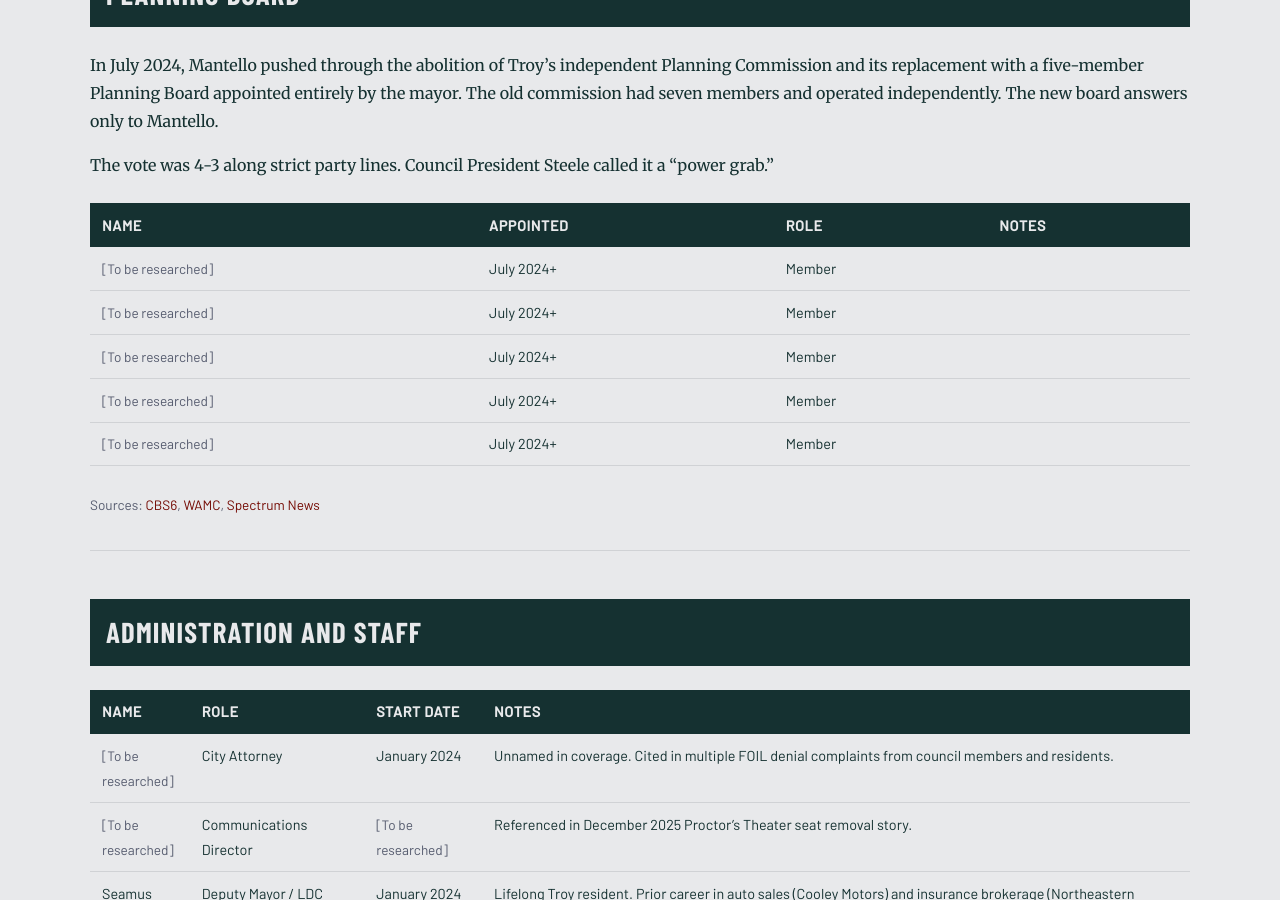
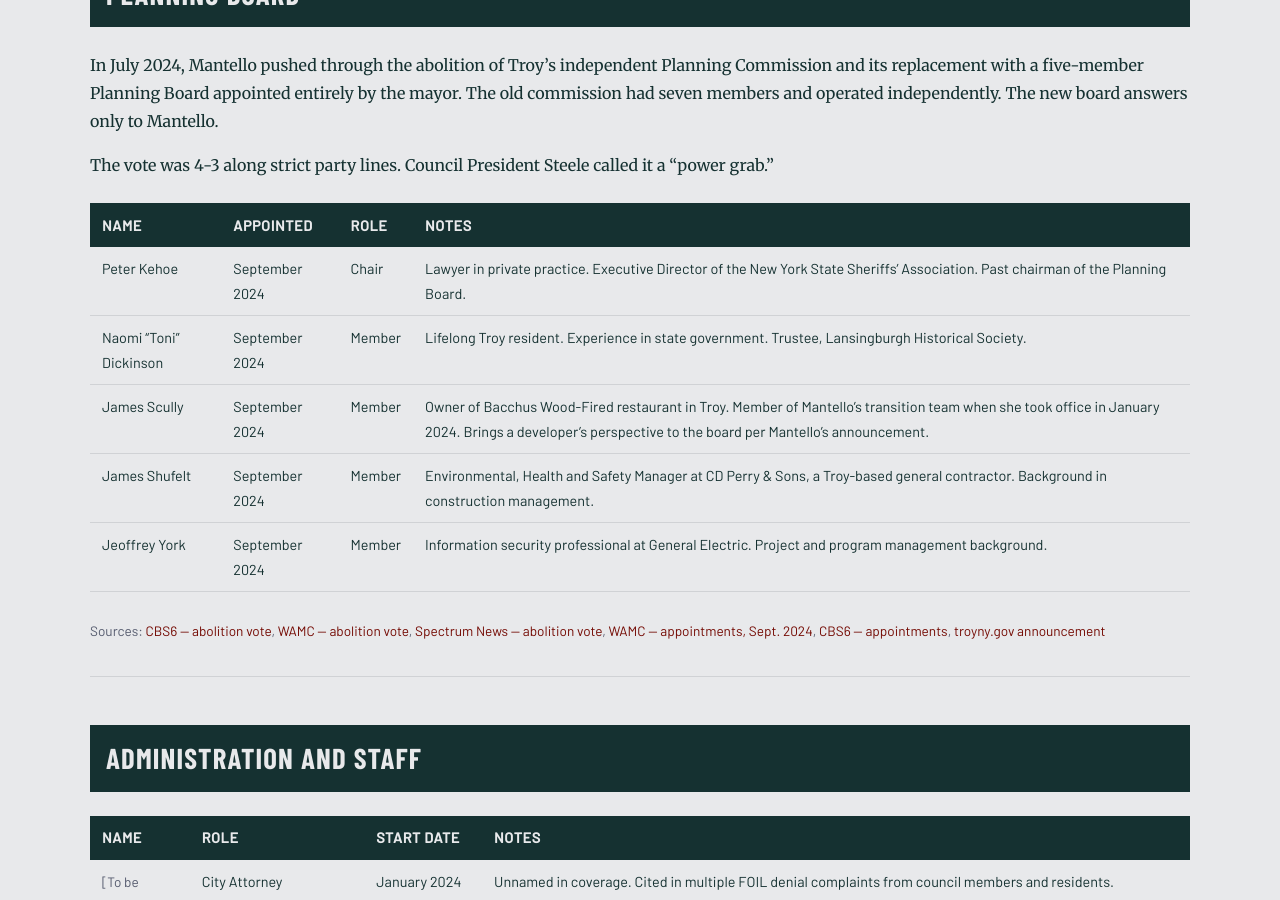
Before and after one commit to MdevitSEC/the-mantello-record, a Jekyll site: the page built from Mantello_Appointees_and_Hires.md, in a window 1280 px wide and 900 px high, scrolled down 1320 px. Built offline with Jekyll 4.4.1, drawn with Linux system fonts in a browser that asks for light colours; some web fonts are replaced; our own code applies the rules of GitHub Pages for plain Markdown files; some of the changed text lies outside the part shown.

Commit message:
Fill in all five Planning Board members with backgrounds and sources
Co-Authored-By: Claude Sonnet 4.6 <noreply@anthropic.com>

```diff
--- a/Mantello_Appointees_and_Hires.md
+++ b/Mantello_Appointees_and_Hires.md
@@ -35,13 +35,13 @@ The vote was 4-3 along strict party lines. Council President Steele called it a
 
 | Name | Appointed | Role | Notes |
 |---|---|---|---|
-| *[To be researched]* | July 2024+ | Member | |
-| *[To be researched]* | July 2024+ | Member | |
-| *[To be researched]* | July 2024+ | Member | |
-| *[To be researched]* | July 2024+ | Member | |
-| *[To be researched]* | July 2024+ | Member | |
+| Peter Kehoe | September 2024 | Chair | Lawyer in private practice. Executive Director of the New York State Sheriffs' Association. Past chairman of the Planning Board. |
+| Naomi "Toni" Dickinson | September 2024 | Member | Lifelong Troy resident. Experience in state government. Trustee, Lansingburgh Historical Society. |
+| James Scully | September 2024 | Member | Owner of Bacchus Wood-Fired restaurant in Troy. Member of Mantello's transition team when she took office in January 2024. Brings a developer's perspective to the board per Mantello's announcement. |
+| James Shufelt | September 2024 | Member | Environmental, Health and Safety Manager at CD Perry & Sons, a Troy-based general contractor. Background in construction management. |
+| Jeoffrey York | September 2024 | Member | Information security professional at General Electric. Project and program management background. |
 
-*Sources: [CBS6](https://cbs6albany.com/news/local/opposition-cries-foul-as-troy-replaces-planning-commission-with-mayor-appointed-board-mantello), [WAMC](https://www.wamc.org/news/2024-07-26/troy-planning-commission-abolished), [Spectrum News](https://spectrumlocalnews.com/nys/capital-region/politics/2024/07/26/troy-planning-commission-repeal-planning-board-formation)*
+*Sources: [CBS6 — abolition vote](https://cbs6albany.com/news/local/opposition-cries-foul-as-troy-replaces-planning-commission-with-mayor-appointed-board-mantello), [WAMC — abolition vote](https://www.wamc.org/news/2024-07-26/troy-planning-commission-abolished), [Spectrum News — abolition vote](https://spectrumlocalnews.com/nys/capital-region/politics/2024/07/26/troy-planning-commission-repeal-planning-board-formation), [WAMC — appointments, Sept. 2024](https://www.wamc.org/news/2024-09-12/appointments-to-troys-planning-board-announced-as-council-president-urges-independence), [CBS6 — appointments](https://cbs6albany.com/news/local/city-of-troy-mayor-appoints-new-planning-board-members), [troyny.gov announcement](https://www.troyny.gov/m/newsflash/Home/Detail/248)*
 
 ---
 
```
Also changed, not shown: other parts of Mantello_Appointees_and_Hires.md (+0 -1 lines).
